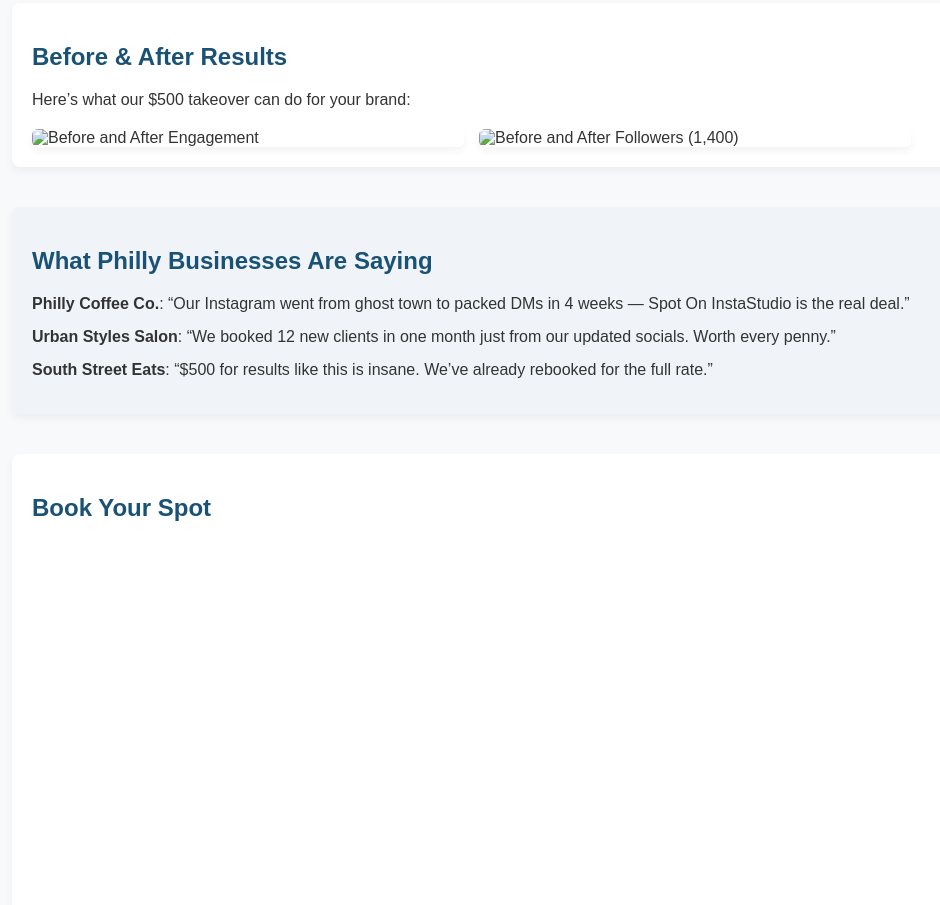
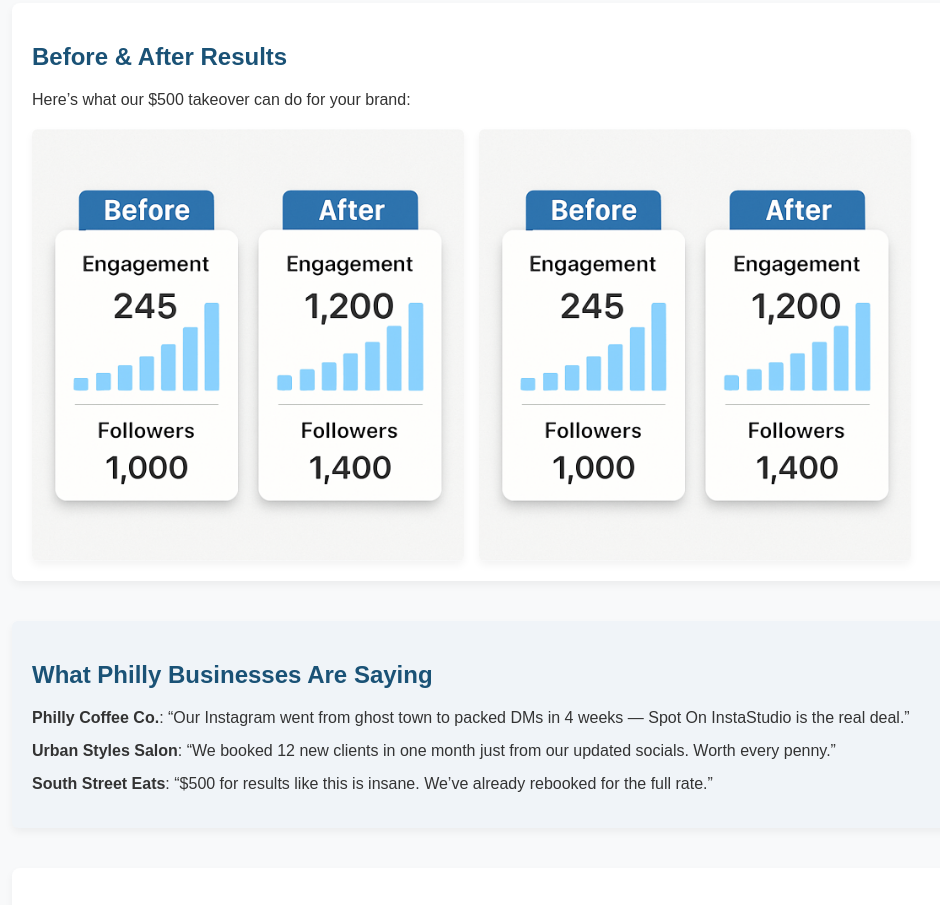
Before and after one commit to spotoninstastudio-marketing/month-offer, a plain HTML site: page index.html in a window 1280 px wide. Shown: the part 773-1678 px from the top of the page, without its empty margins (158-1098 px from the left). Drawn offline with Linux system fonts and the light colour scheme; a script that the page names is missing.

Commit message:
Update index.html
images

```diff
--- a/index.html
+++ b/index.html
@@ -123,8 +123,8 @@
     <h2>Before & After Results</h2>
     <p>Here’s what our $500 takeover can do for your brand:</p>
     <div class="portfolio">
-        <img src="A_side-by-side_comparison_of_social_media_analytic.png" alt="Before and After Engagement">
-        <img src="A_side-by-side_comparison_of_social_media_analytic.png" alt="Before and After Followers (1,400)">
+        <img src="images/A_side-by-side_comparison_of_social_media_analytic.png" alt="Before and After Engagement">
+        <img src="images/A_side-by-side_comparison_of_social_media_analytic.png" alt="Before and After Followers (1,400)">
     </div>
 </section>
 
```
